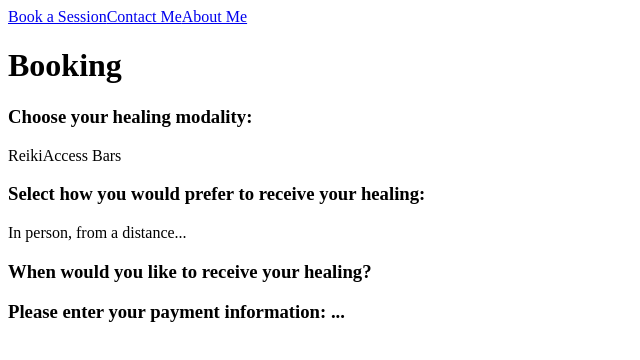
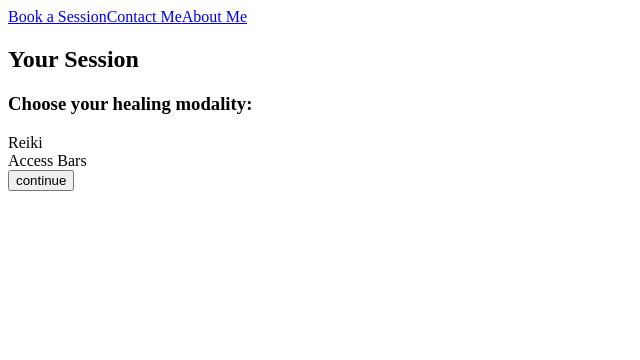
Before and after one commit to kimcodesjs/serenity-ignited, a React app: page /booking in a window 1280 px wide. Shown: the top 360 px of the page, without its empty margins (0-640 px from the left). Built offline with nearby package versions, Linux system fonts and the light colour scheme.

Commit message:
started booking flow

```diff
--- a/src/App.js
+++ b/src/App.js
@@ -11,11 +11,6 @@ import Reiki from './Landing/Reiki'
 import Access from './Landing/Access'
 
 import Booking from './Booking/Booking'
-import ModalSelect from './Booking/ModalSelect'
-import TypeSelect from './Booking/TypeSelect'
-import Scheduler from './Booking/Scheduler'
-import PaymentForm from './Booking/PaymentForm'
-
 
 import Admin from './Admin/Admin'
 
@@ -39,12 +34,7 @@ const App = () => {
                         </Landing>
                     </Route>
                     <Route path='/booking'>
-                        <Booking>
-                            <ModalSelect />
-                            <TypeSelect />
-                            <Scheduler />
-                            <PaymentForm />
-                        </Booking>
+                        <Booking />
                     </Route>
                     <Route path="/contact-me" component={ContactMe}/>
                     <Route path="/about-me" component={AboutMe}/>
--- a/src/Booking/Booking.js
+++ b/src/Booking/Booking.js
@@ -1,10 +1,28 @@
-import React from 'react'
+import React, { useState } from 'react'
+import Modality from './Modality'
+import Connection from './Connection'
+import Scheduler from './Scheduler'
+import PaymentForm from './PaymentForm'
 
-const Booking = ({ children }) => {
+const Booking = () => {
+    const [modality, setModality] = useState('')
+    const [connection, setConnection] = useState('')
+    const [schedule, setSchedule] = useState('')
+    const [view, updateView] = useState(1)
+
+
     return (
         <>
-            <h1>Booking</h1>
-            {children}
+            <h2>Your Session</h2>
+            <span>{modality}</span>
+            <span>{connection}</span>
+            <span>{schedule}</span>
+
+            {view === 1 ? <Modality setModality={setModality} updateView={updateView}/> : null}
+            {view === 2 ? <Connection setConnection={setConnection} updateView={updateView} modality={modality}/> : null}
+            {view === 3 ? <Scheduler /> : null}
+            {view === 4 ? <PaymentForm /> : null}
+
         </>
     )
 }
--- /dev/null
+++ b/src/Booking/Connection.js
@@ -0,0 +1,25 @@
+import React from 'react'
+
+const Connection = ({ setConnection, updateView, modality }) => {
+
+    const onClick = () => {
+
+    }
+
+    return (
+        <>
+            <h3>Select how you would prefer to connect:</h3>
+            {modality === 'Reiki' ?
+                <div>
+                    <div>In Person</div>
+                    <div>Remote</div>
+                </div>
+                :
+                <div>
+                    <div>In Person</div>
+                </div>}
+        </>
+    )
+}
+
+export default Connection
--- a/src/Booking/ModalSelect.js
+++ /dev/null
@@ -1,13 +0,0 @@
-import React from 'react'
-
-const ModalSelect = () => {
-    return (
-        <>
-            <h3>Choose your healing modality:</h3>
-            <span>Reiki</span>
-            <span>Access Bars</span>
-        </>
-    )
-}
-
-export default ModalSelect
--- /dev/null
+++ b/src/Booking/Modality.js
@@ -0,0 +1,23 @@
+import React, { useState } from 'react'
+
+const Modality = ({ setModality, updateView }) => {
+
+    const [active, setActive] = useState(null)
+    const onClick = (e) => {
+        setActive(e.target.innerHTML)
+    }
+    const onConfirm = () => {
+        setModality(active)
+        updateView(2)
+    }
+    return (
+        <>
+            <h3>Choose your healing modality:</h3>
+            <div onClick={onClick}>Reiki</div>
+            <div onClick={onClick}>Access Bars</div>
+            <button onClick={onConfirm}>continue</button>
+        </>
+    )
+}
+
+export default Modality
--- a/src/Booking/TypeSelect.js
+++ /dev/null
@@ -1,12 +0,0 @@
-import React from 'react'
-
-const TypeSelect = () => {
-    return (
-        <>
-            <h3>Select how you would prefer to receive your healing:</h3>
-            <span>In person, from a distance...</span>
-        </>
-    )
-}
-
-export default TypeSelect
```
